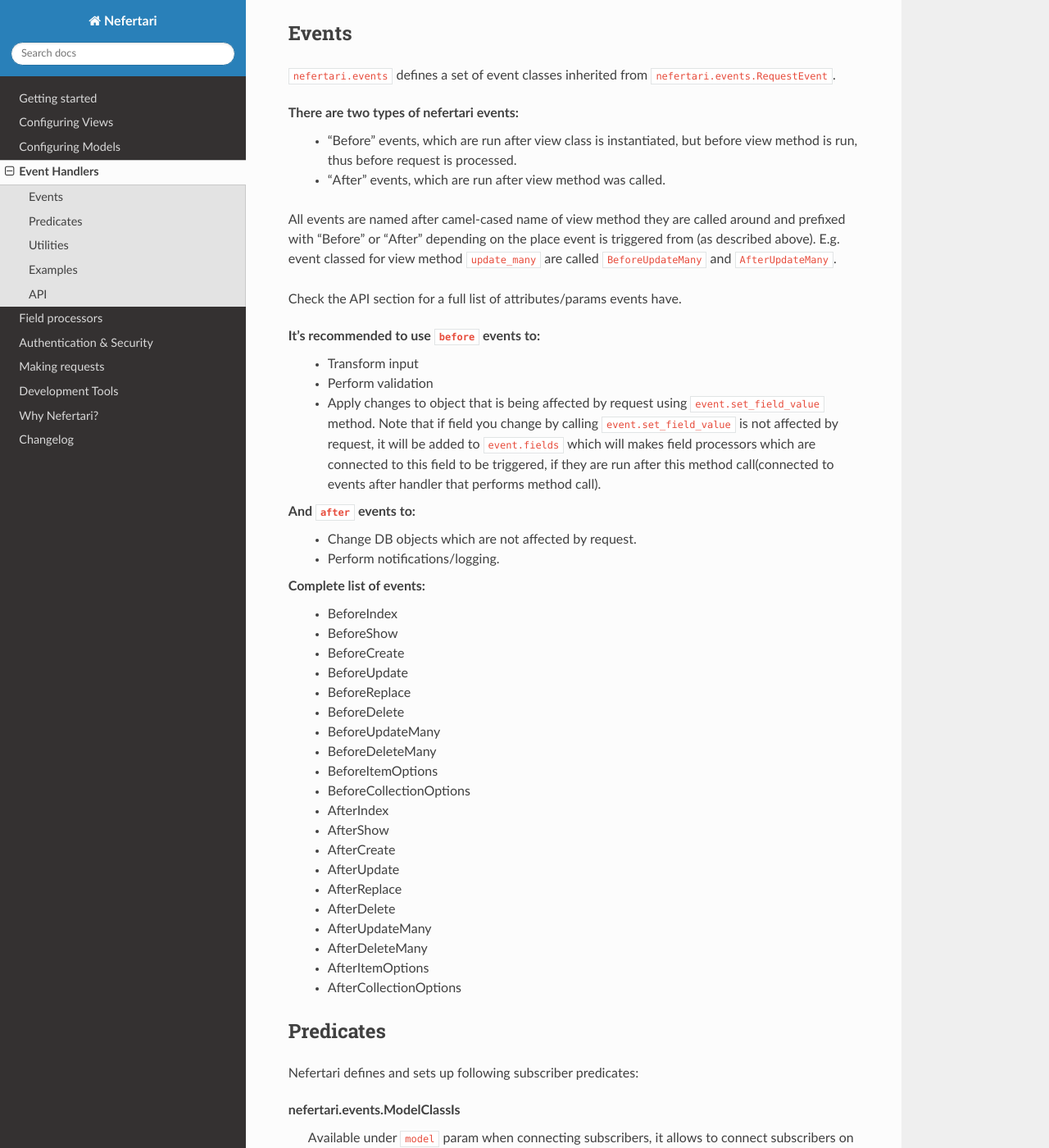
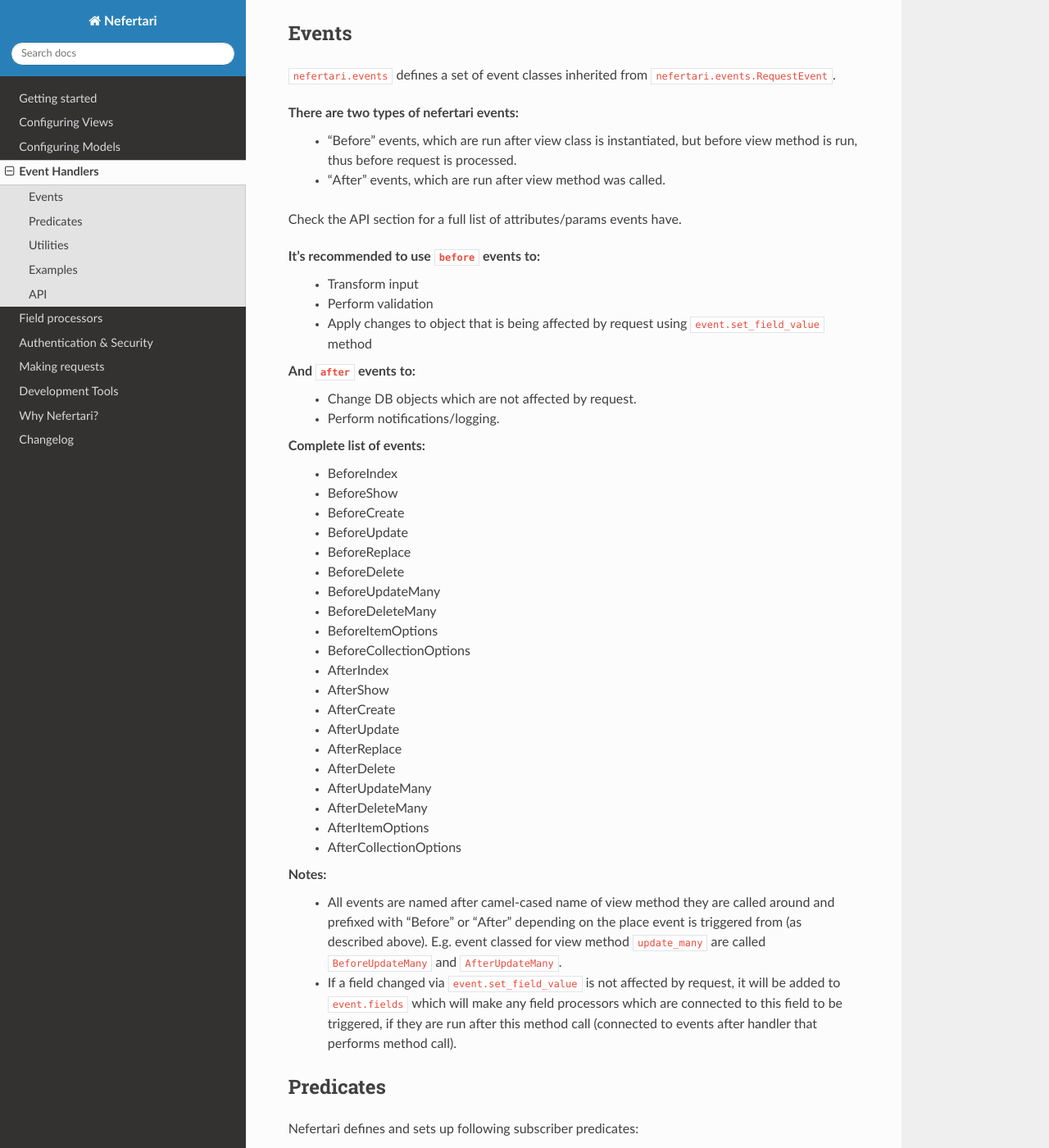
Before and after one commit to ramses-tech/nefertari, a Sphinx documentation site: the page built from docs/source/event_handlers.rst, in a window 1280 px wide and 1400 px high, scrolled down 233 px. Shown: the whole window at 82% size. Built offline with Sphinx 7.4.7 and the Read the Docs theme 2.0.0, drawn with Linux system fonts in a browser that asks for light colours; some of the changed lines change nothing that is shown.

Commit message:
Update event_handlers.rst

```diff
--- a/docs/source/event_handlers.rst
+++ b/docs/source/event_handlers.rst
@@ -13,14 +13,12 @@
     * "Before" events, which are run after view class is instantiated, but before view method is run, thus before request is processed.
     * "After" events, which are run after view method was called.
 
-All events are named after camel-cased name of view method they are called around and prefixed with "Before" or "After" depending on the place event is triggered from (as described above). E.g. event classed for view method ``update_many`` are called ``BeforeUpdateMany`` and ``AfterUpdateMany``.
-
 Check the API section for a full list of attributes/params events have.
 
 It's recommended to use ``before`` events to:
     * Transform input
     * Perform validation
-    * Apply changes to object that is being affected by request using ``event.set_field_value`` method. Note that if field you change by calling ``event.set_field_value`` is not affected by request, it will be added to ``event.fields`` which will makes field processors which are connected to this field to be triggered, if they are run after this method call(connected to events after handler that performs method call).
+    * Apply changes to object that is being affected by request using ``event.set_field_value`` method
 
 And ``after`` events to:
     * Change DB objects which are not affected by request.
@@ -47,6 +45,10 @@
     * AfterDeleteMany
     * AfterItemOptions
     * AfterCollectionOptions
+
+Notes:
+   - All events are named after camel-cased name of view method they are called around and prefixed with "Before" or "After" depending on the place event is triggered from (as described above). E.g. event classed for view method ``update_many`` are called ``BeforeUpdateMany`` and ``AfterUpdateMany``.
+   - If a field changed via ``event.set_field_value`` is not affected by request, it will be added to ``event.fields`` which will make any field processors which are connected to this field to be triggered, if they are run after this method call (connected to events after handler that performs method call).
 
 
 Predicates
```
